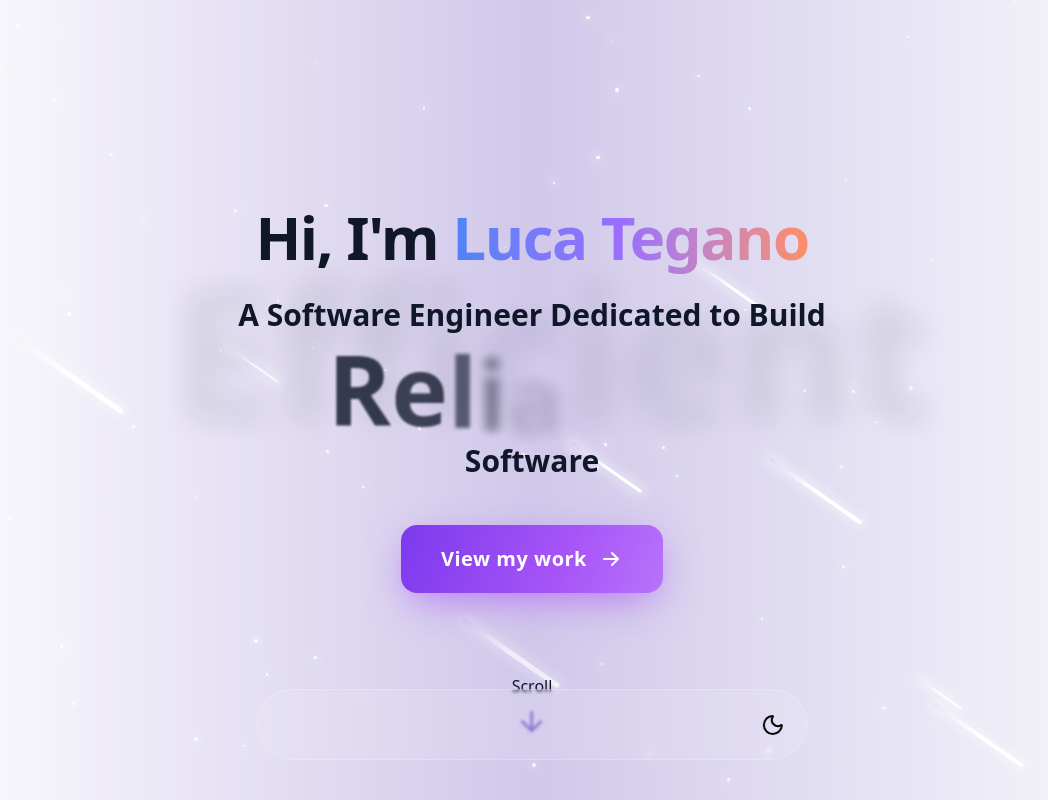
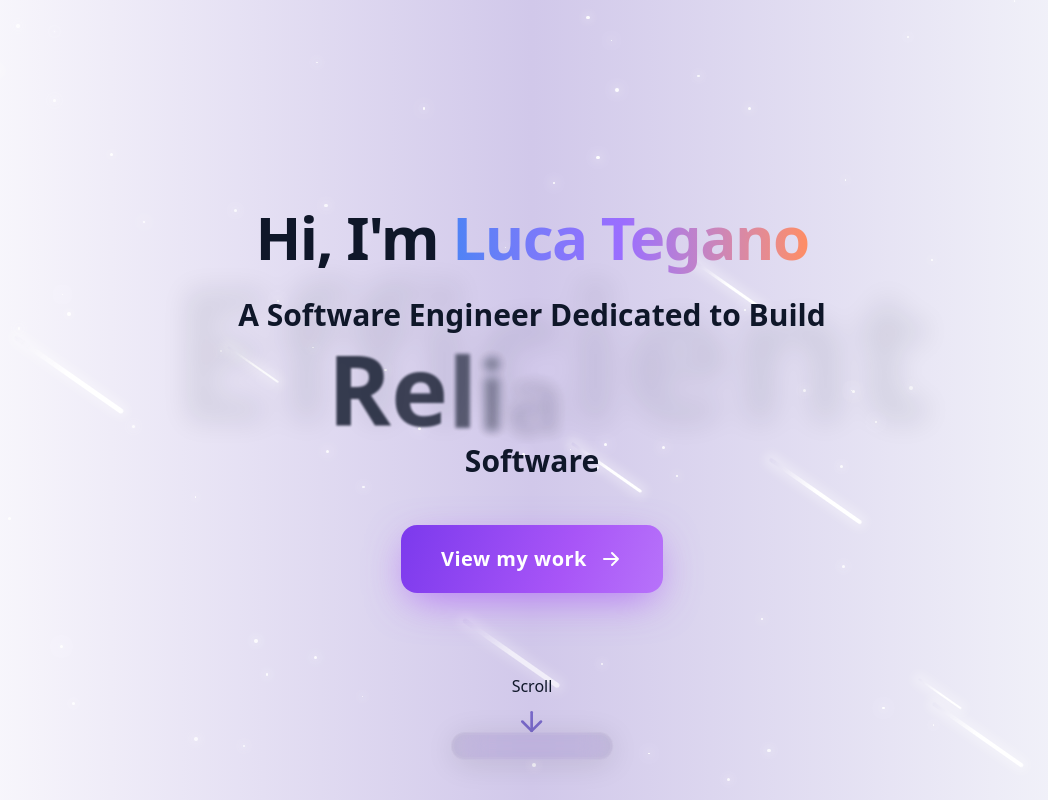
Before and after one commit to LucaTegano/portfolio, a React (Vite) app: page / in a window 1280 px wide. Shown: the top 800 px of the page, without its empty margins (108-1156 px from the left). Built offline with nearby package versions, Linux system fonts and the light colour scheme; the HTML template or start-up script is replaced by a standard one.

Commit message:
changes pt3

```diff
--- a/src/App.jsx
+++ b/src/App.jsx
@@ -1,6 +1,7 @@
 import { BrowserRouter, Route, Routes } from "react-router-dom";
 import { Home } from "./pages/Home";
 import { NotFound } from "./pages/NotFound";
+import ShowcasePage from "./showcase/page";
 import { Toaster } from "@/components/ui/toaster";
 
 function App() {
@@ -10,6 +11,7 @@ function App() {
       <BrowserRouter>
         <Routes>
           <Route index element={<Home />} />
+          <Route path="/showcase" element={<ShowcasePage />} />
           <Route path="*" element={<NotFound />} />
         </Routes>
       </BrowserRouter>
--- a/src/components/FloatingNav.css
+++ b/src/components/FloatingNav.css
@@ -3,18 +3,33 @@
   bottom: 2.5rem;
   left: 50%;
   transform: translateX(-50%);
-  background-color: rgba(255, 255, 255, 0.1);
-  backdrop-filter: blur(0.1rem);
-  border: 1px solid rgba(255, 255, 255, 0.2);
+  background: rgba(0, 0, 0, 0.1);
+  backdrop-filter: blur(16px) saturate(180%);
+  -webkit-backdrop-filter: blur(16px) saturate(180%);
+  border: 1px solid rgba(255, 255, 255, 0.125);
   border-radius: 9999px;
-  /* padding: 0.01rem; */
+  padding: 0.3rem;
   z-index: 50;
+  box-shadow: 0 4px 30px rgba(0, 0, 0, 0.1),
+              inset 0 0 0 2px rgba(255, 255, 255, 0.05);
+  transition: all 0.4s cubic-bezier(0.25, 0.8, 0.25, 1);
+}
+
+.floating-nav.hovered {
+  box-shadow: 0 8px 40px rgba(0, 0, 0, 0.2),
+              inset 0 0 0 2px rgba(255, 255, 255, 0.1);
+  padding: 0.3rem 0.8rem;
 }
 
 .nav-content {
   display: flex;
   align-items: center;
-  gap: 1.5rem;
+  gap: 0.2rem;
+  transition: gap 0.4s cubic-bezier(0.25, 0.8, 0.25, 1);
+}
+
+.floating-nav.hovered .nav-content {
+  gap: 0.5rem;
 }
 
 .nav-item {
@@ -22,15 +37,19 @@
   display: flex;
   align-items: center;
   justify-content: center;
-  padding: 1.4rem;
+  padding: 0.5rem;
   border-radius: 9999px;
   cursor: pointer;
-  transition: all 0.3s ease;
+  transition: all 0.4s cubic-bezier(0.25, 0.8, 0.25, 1);
   color: var(--text-color);
 }
 
 .nav-item:hover {
   color: var(--hover-text-color);
+}
+
+.nav-item.active .icon-container {
+  transform: scale(1.2);
 }
 
 .nav-item .icon-container {
@@ -41,25 +60,6 @@
 }
 
 .nav-item:hover .icon-container {
-  transform: scale(1.0);
-}
-
-.nav-item::before {
-  content: "";
-  position: absolute;
-  top: 0;
-  left: 0;
-  right: 0;
-  bottom: 0;
-  border-radius: 9999px;
-  background-color: rgba(255, 255, 255, 0.2);
-  opacity: 0;
-  transition: all 0.3s ease;
-  z-index: -1;
-}
-
-.nav-item:hover::before {
-  opacity: 1;
   transform: scale(1.1);
 }
 
@@ -70,32 +70,39 @@
   transform: translateX(-50%);
   background-color: var(--tooltip-bg-color);
   color: var(--tooltip-text-color);
-  padding: 0.25rem 0.5rem;
-  border-radius: 0.25rem;
-  font-size: 0.75rem;
+  padding: 0.4rem 0.8rem;
+  border-radius: 0.5rem;
+  font-size: 0.8rem;
+  font-weight: 500;
   white-space: nowrap;
   opacity: 0;
   visibility: hidden;
   transition: all 0.3s ease;
+  box-shadow: 0 4px 20px rgba(0, 0, 0, 0.25);
 }
 
 .nav-item:hover .tooltip {
   opacity: 1;
   visibility: visible;
-  transform: translate(-50%, -0.5rem);
+  transform: translate(-50%, -0.75rem);
 }
 
 /* Define color variables for light and dark themes */
 :root {
-  --text-color: #333;
+  --text-color: #000;
   --hover-text-color: #000;
-  --tooltip-bg-color: #333;
+  --tooltip-bg-color: rgba(255, 255, 255, 0.95);
+  --tooltip-text-color: #000;
+}
+
+[data-theme="dark"] {
+  --text-color: #fff;
+  --hover-text-color: #fff;
+  --tooltip-bg-color: rgba(0, 0, 0, 0.85);
   --tooltip-text-color: #fff;
 }
 
-[data-theme="dark"] {
-  --text-color: #eee;
-  --hover-text-color: #fff;
-  --tooltip-bg-color: #eee;
-  --tooltip-text-color: #333;
+[data-theme="dark"] .floating-nav {
+  background: rgba(255, 255, 255, 0.05);
+  border: 1px solid rgba(255, 255, 255, 0.1);
 }
--- a/src/components/FloatingNav.jsx
+++ b/src/components/FloatingNav.jsx
@@ -1,51 +1,61 @@
-import React, { useState } from "react";
+import React, { useState, useRef } from "react";
 import { ThemeToggle } from "./ThemeToggle";
 import "./FloatingNav.css";
 
 const navItems = [
-  { icon: <i className="bi bi-house-door-fill"></i>, href: "#hero", label: "Home" },
-  { icon: <i className="bi bi-person-fill"></i>, href: "#about", label: "About" },
-  { icon: <i className="bi bi-gear-fill"></i>, href: "#skills", label: "Skills" },
-  { icon: <i className="bi bi-briefcase-fill"></i>, href: "#projects", label: "Projects" },
-  { icon: <i className="bi bi-envelope-fill"></i>, href: "#contact", label: "Contact" },
-  { icon: <i class="bi bi-github"></i>, href: "#contact", label: "Contact" },
-  { icon: <i class="bi bi-linkedin"></i>, href: "#contact", label: "Contact" },
-  { icon:  <ThemeToggle />},
+  { icon: <i className="bi bi-house-door"></i>, href: "#hero", label: "Home" },
+  { icon: <i className="bi bi-person"></i>, href: "#about", label: "About" },
+  { icon: <i className="bi bi-gear"></i>, href: "#skills", label: "Skills" },
+  { icon: <i className="bi bi-github"></i>, href: "https://github.com/LucaTegano/", label: "Contact" },
+  { icon: <i className="bi bi-linkedin"></i>, href: "https://www.linkedin.com/in/lucategano/", label: "Contact" },
+  { icon: <i className="bi bi-stars"></i>, href: "#projects", label: "Hide Stars" },
+  { icon: <i className="bi bi-lightbulb"></i>, href: "/showcase", label: "Showcase" },
+  { icon: <ThemeToggle /> },
 ];
 
 const FloatingNav = () => {
-  const [activeIndex, setActiveIndex] = useState(null);
+  const [hoveredIndex, setHoveredIndex] = useState(null);
+  const navRef = useRef(null);
+
+  const handleMouseEnter = (index) => {
+    setHoveredIndex(index);
+  };
+
+  const handleMouseLeave = () => {
+    setHoveredIndex(null);
+  };
+
+  const getMargin = (index) => {
+    if (hoveredIndex === null) return '0px';
+    const distance = Math.abs(index - hoveredIndex);
+    if (distance === 0) return '15px';
+    if (distance === 1) return '10px';
+    if (distance === 2) return '5px';
+    return '0px';
+  };
 
   return (
-    <nav className="floating-nav">
+    <nav
+      ref={navRef}
+      className={`floating-nav ${hoveredIndex !== null ? 'hovered' : ''}`}
+      onMouseLeave={handleMouseLeave}
+    >
       <div className="nav-content">
         {navItems.map((item, index) => (
           <a
             key={index}
             href={item.href}
-            className={`nav-item ${activeIndex === index ? "active" : ""}`}
-            onMouseEnter={() => setActiveIndex(index)}
-            onMouseLeave={() => setActiveIndex(null)}
+            className={`nav-item ${hoveredIndex === index ? "active" : ""}`}
+            onMouseEnter={() => handleMouseEnter(index)}
+            style={{
+              marginLeft: index > 0 ? getMargin(index) : '0',
+              marginRight: index < navItems.length - 1 ? getMargin(index) : '0',
+            }}
           >
             <div className="icon-container">{item.icon}</div>
             {item.label && <span className="tooltip">{item.label}</span>}
           </a>
         ))}
-        {/*
-        <a
-          href="https://github.com/your-repo" // Replace with your GitHub repo
-          target="_blank"
-          rel="noopener noreferrer"
-          className={`nav-item ${activeIndex === navItems.length + 1 ? "active" : ""}`}
-          onMouseEnter={() => setActiveIndex(navItems.length + 1)}
-          onMouseLeave={() => setActiveIndex(null)}
-        >
-          <div className="icon-container">
-            <i className="bi bi-star-fill"></i>
-          </div>
-          <span className="tooltip">GitHub</span>
-        </a>
-        */}
       </div>
     </nav>
   );
--- a/src/components/ThemeToggle.jsx
+++ b/src/components/ThemeToggle.jsx
@@ -1,4 +1,4 @@
-import { Moon, Sun } from "lucide-react";
+//import { Moon, Sun } from "lucide-react";
 import { useEffect, useState } from "react";
 import { cn } from "@/lib/utils";
 
@@ -48,9 +48,11 @@ export const ThemeToggle = () => {
         )}
       >
         {isDarkMode ? (
-          <Sun className="h-6 w-6 text-white" />
+          //<Sun className="h-6 w-6 text-white" />
+          <i className="bi bi-brightness-high-fill text-foreground"></i>
         ) : (
-          <Moon className="h-6 w-6 text-black" />
+          //<Moon className="h-6 w-6 text-black" />
+          <i className="bi bi-moon text-foreground"></i>
         )}
       </div>
     </button>
--- a/src/pages/Home.jsx
+++ b/src/pages/Home.jsx
@@ -17,9 +17,7 @@ export const Home = () => {
       <FloatingNav />
       {/* Main Content */}
       <main>
-
         <HeroSection />
-
         <AboutSection />
         <SkillsSection />
         <ProjectsSection />
--- /dev/null
+++ b/src/showcase/page.jsx
@@ -0,0 +1,12 @@
+import React from 'react';
+
+const ShowcasePage = () => {
+  return (
+    <div>
+      <h1>Showcase</h1>
+      <p>This is the showcase page.</p>
+    </div>
+  );
+};
+
+export default ShowcasePage;
```
Also changed, not shown: 1 other file (tests, documents, lock files or other folders).
